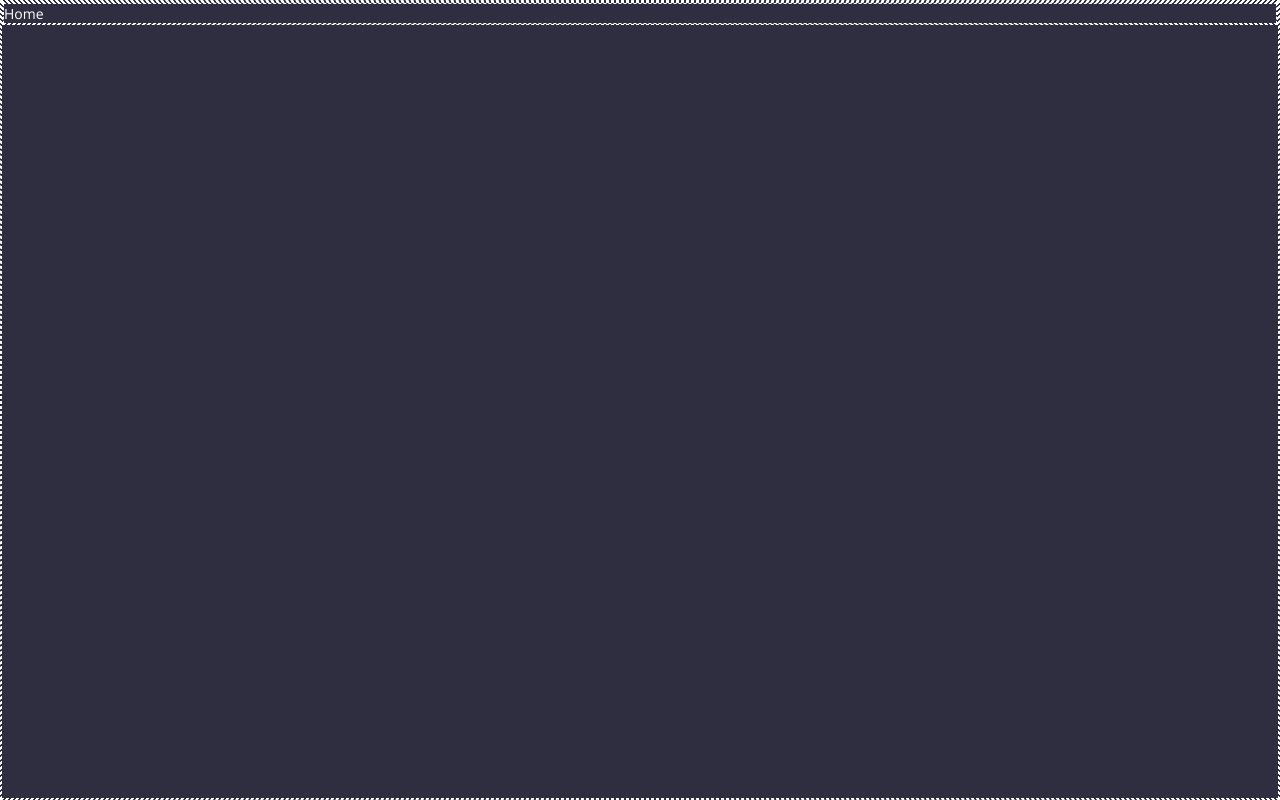
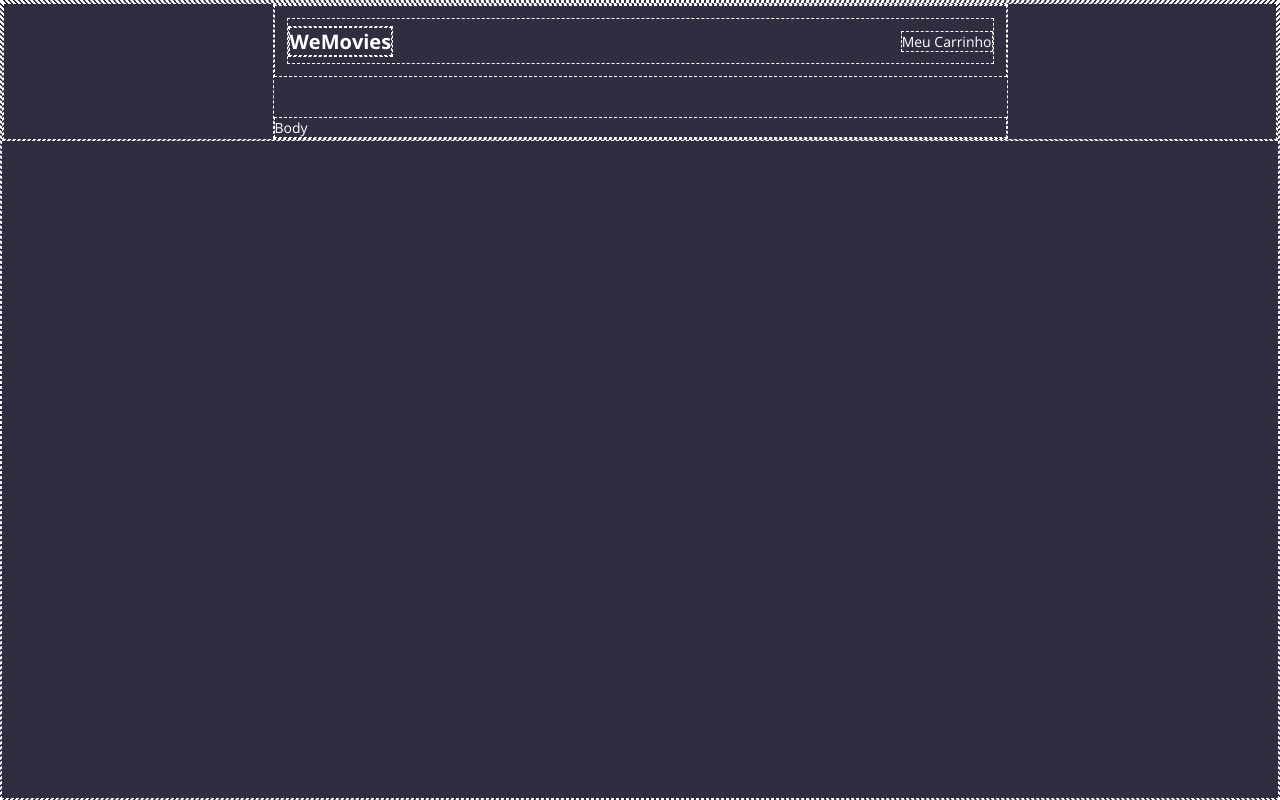
Before and after one commit to kevinmarangoni/wefit-test, a Next.js app: page / in a window 1280 px wide. Built offline with nearby package versions, Linux system fonts and the light colour scheme.

Commit message:
creates page

```diff
--- a/pages/home/index.js
+++ b/pages/home/index.js
@@ -1,8 +1,15 @@
 import React from 'react'
+import Header from '/src/components/common/header/header'
+import Body from '/src/components/pages/home/body'
+import Layout from '/src/components/common/layout/Layout'
 
 const Home = () => {
+
   return (
-    <div>Home</div>
+    <Layout>
+      <Header />
+      <Body />
+    </Layout>
   )
 }
 
```
